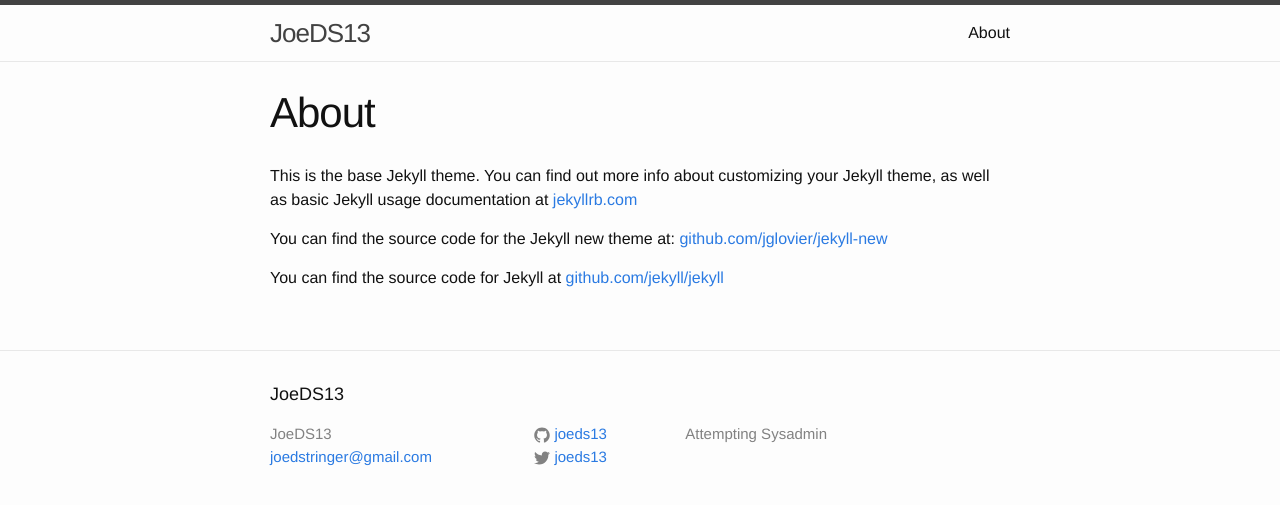
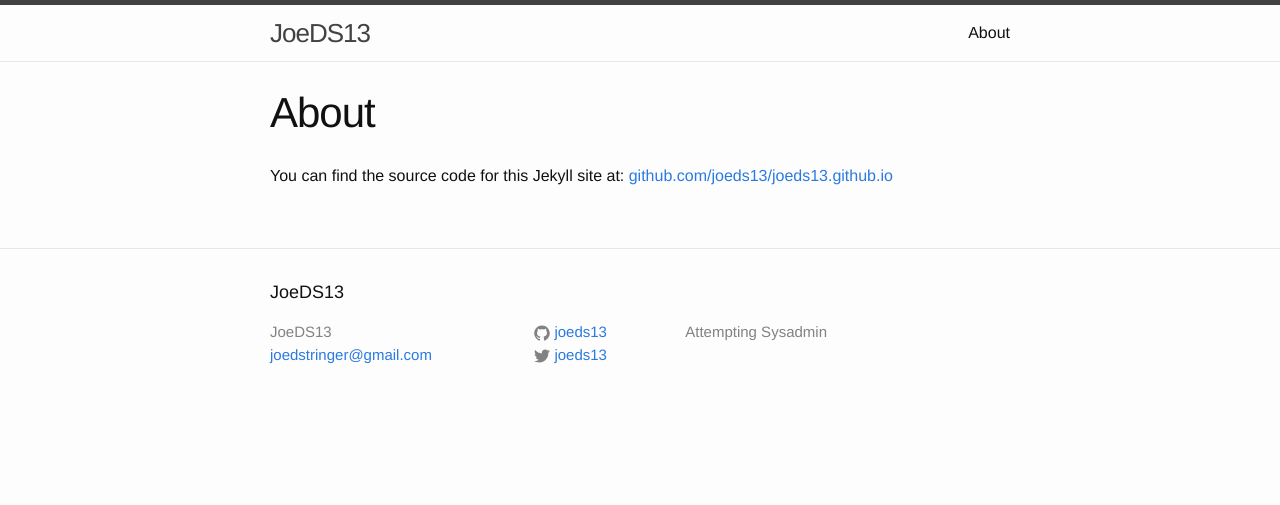
Before and after one commit to joeds13/joeds13.github.io, a Jekyll site: the page built from about.md, in a window 1280 px wide. Shown: the top 505 px of the page. Built offline with Jekyll 4.4.1, drawn with Linux system fonts in a browser that asks for light colours.

Commit message:
New About page

```diff
--- a/about.md
+++ b/about.md
@@ -4,8 +4,4 @@ title: About
 permalink: /about/
 ---
 
-This is the base Jekyll theme. You can find out more info about customizing your Jekyll theme, as well as basic Jekyll usage documentation at [jekyllrb.com](http://jekyllrb.com/)
-
-You can find the source code for the Jekyll new theme at: [github.com/jglovier/jekyll-new](https://github.com/jglovier/jekyll-new)
-
-You can find the source code for Jekyll at [github.com/jekyll/jekyll](https://github.com/jekyll/jekyll)
+You can find the source code for this Jekyll site at: [github.com/joeds13/joeds13.github.io](https://github.com/joeds13/joeds13.github.io)
```
